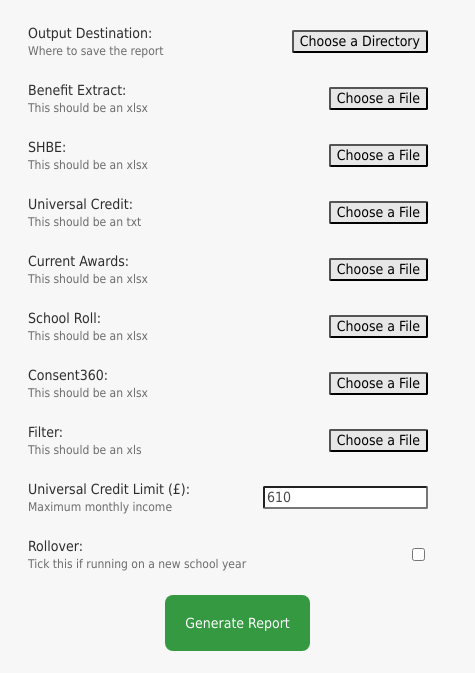
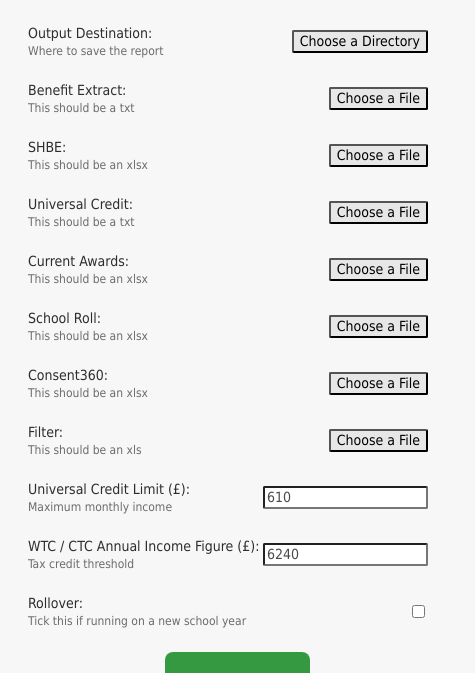
Before and after one commit to WeAreSnook/fsm-app, an Electron app: page index.html in a window 475 px wide. Shown: the part 103-776 px from the top of the page. Drawn offline with Linux system fonts and the light colour scheme; no server answers.

Commit message:
Add ctc/wtc figure input

```diff
--- a/index.html
+++ b/index.html
@@ -40,7 +40,7 @@
           <div class="input-text">
             <span class="label">Benefit Extract:</span>
             <span class="hint" data-target="picker.hint"
-              >This should be an xlsx</span
+              >This should be a txt</span
             >
           </div>
           <button
@@ -80,7 +80,7 @@
           <div class="input-text">
             <span class="label">Universal Credit:</span>
             <span class="hint" data-target="picker.hint"
-              >This should be an txt</span
+              >This should be a txt</span
             >
           </div>
           <button
@@ -174,6 +174,20 @@
           <input class="field" type="text" name="value" value="610" />
         </div>
 
+        <div
+          class="input"
+          data-controller="picker"
+          data-picker-name="ctcWtcFigure"
+        >
+          <div class="input-text">
+            <span class="label">WTC / CTC Annual Income Figure (£):</span>
+            <span class="hint" data-target="picker.hint"
+              >Tax credit threshold</span
+            >
+          </div>
+          <input class="field" type="text" name="value" value="6240" />
+        </div>
+
         <div class="input" data-controller="picker" data-picker-name="rollover">
           <div class="input-text">
             <span class="label">Rollover:</span>
```
Also changed, not shown: main.js (+4 -3 lines).
